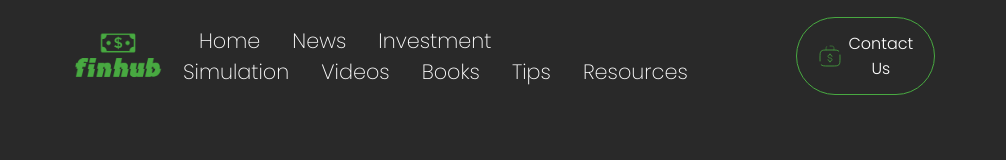
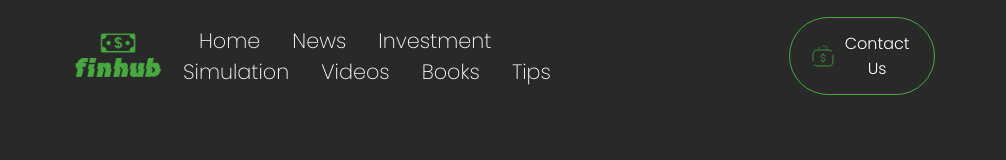
Before and after one commit to sphere-rolando/finhub-app, a React (Create React App) app in the folder finhub-app/frontend/: page /Home in a window 1280 px wide. Shown: the top 160 px of the page, without its empty margins (145-1151 px from the left). Built offline with nearby package versions, Linux system fonts and the light colour scheme; no server answers.

Commit message:
Update - final

```diff
--- a/finhub-app/frontend/src/FinHub/FinHubContainer.js
+++ b/finhub-app/frontend/src/FinHub/FinHubContainer.js
@@ -15,9 +15,9 @@ const FinHubContainer = () => {
       <Home />
       <News />
       <Invetment />
-      <Tips />
       <Videos />
       <Books />
+      <Tips />
       <ContatctUs />
     </>
   );
--- a/finhub-app/frontend/src/components/Navbar/Navbar.js
+++ b/finhub-app/frontend/src/components/Navbar/Navbar.js
@@ -76,17 +76,6 @@ const Navbar = () => {
         >
           Tips
         </Link>
-        <Link
-          className="navLinkItem"
-          activeClass="active"
-          to="books"
-          spy={true}
-          smooth={true}
-          offset={-100}
-          duration={500}
-        >
-          Resources
-        </Link>
       </div>
       <button
         className="contactNavButton"
```
